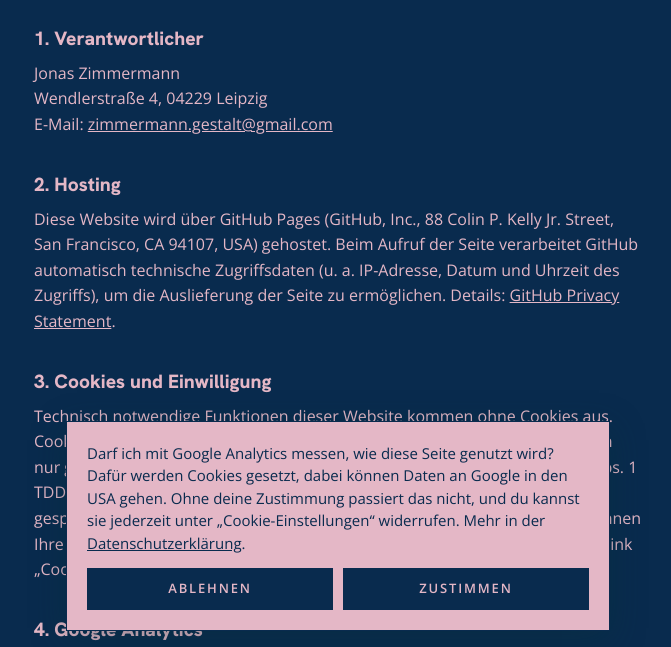
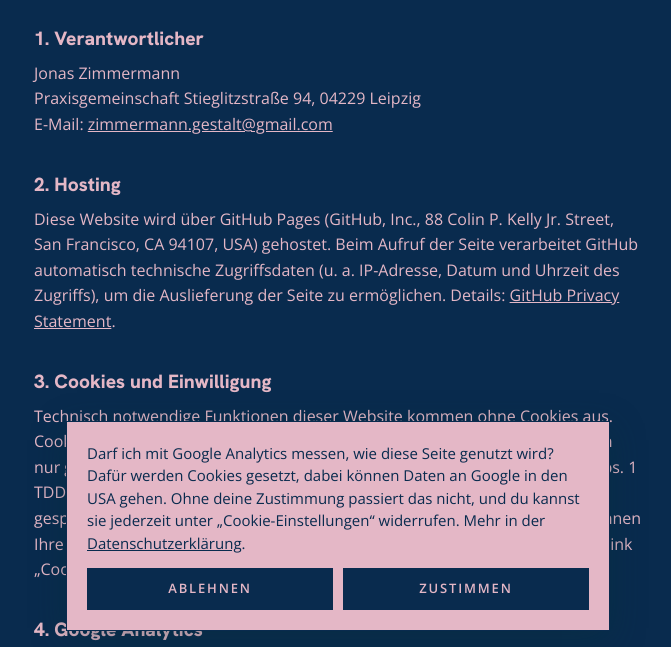
Before and after one commit to jonaszimmermann12/jonaszimmermann-website, a plain HTML site: page datenschutz.html in a window 1280 px wide. Shown: the part 153-800 px from the top of the page, without its empty margins (302-973 px from the left). Drawn offline with Linux system fonts and the light colour scheme.

Commit message:
Impressum und Datenschutz: Anschrift Praxisgemeinschaft Stieglitzstraße 94, 04229 Leipzig
Co-Authored-By: Claude Opus 5.5 (1M context) <noreply@anthropic.com>
Claude-Session: https://claude.ai/code/session_0153xrBCCqoY9E6PcegB63go

```diff
--- a/datenschutz.html
+++ b/datenschutz.html
@@ -41,7 +41,7 @@
 
     <h2>1. Verantwortlicher</h2>
     <p>Jonas Zimmermann<br>
-    Wendlerstraße 4, 04229 Leipzig<br>
+    Praxisgemeinschaft Stieglitzstraße 94, 04229 Leipzig<br>
     E-Mail: <a href="mailto:zimmermann.gestalt@gmail.com">zimmermann.gestalt@gmail.com</a></p>
 
     <h2>2. Hosting</h2>
```
Also changed, not shown: impressum.html (+1 -1 lines).
